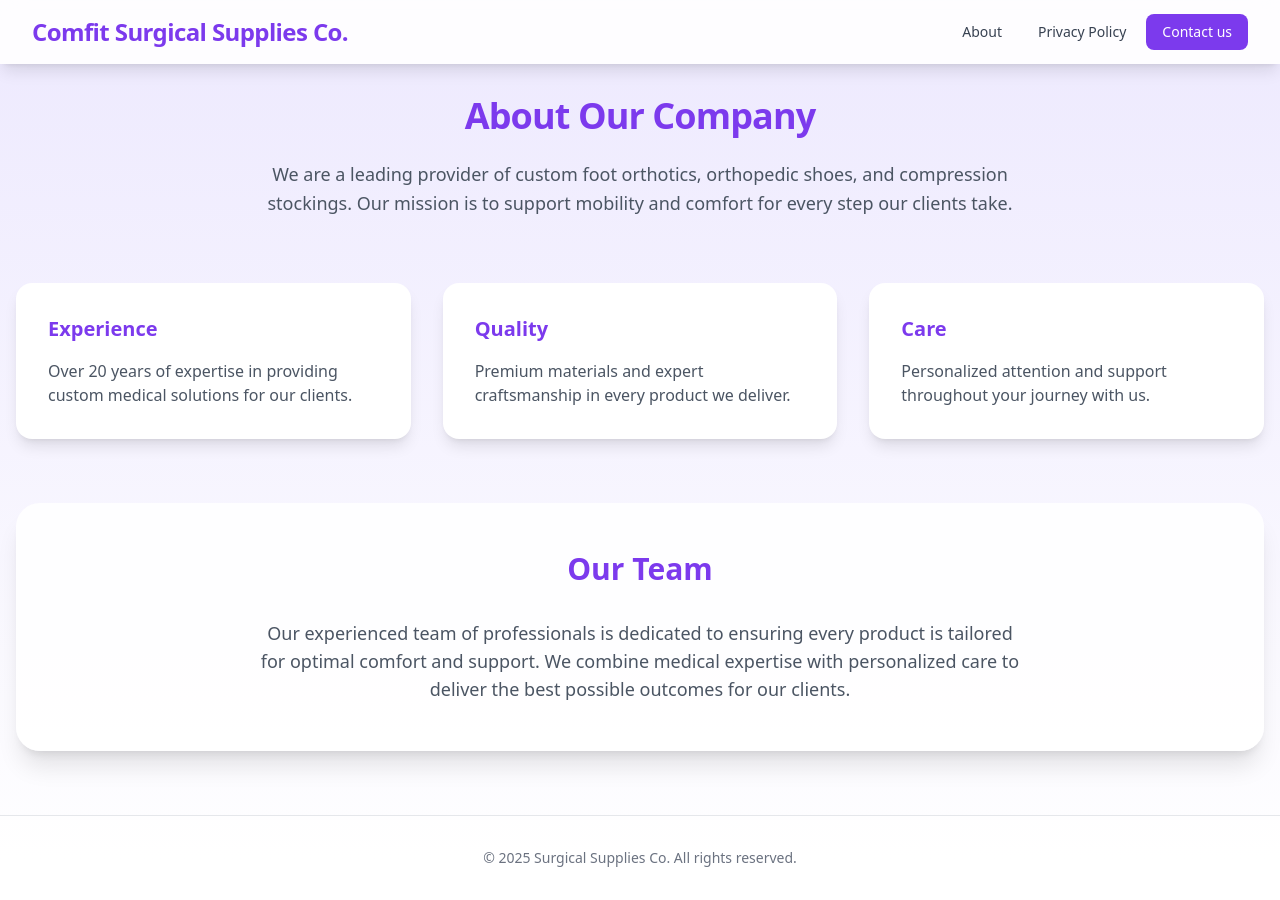
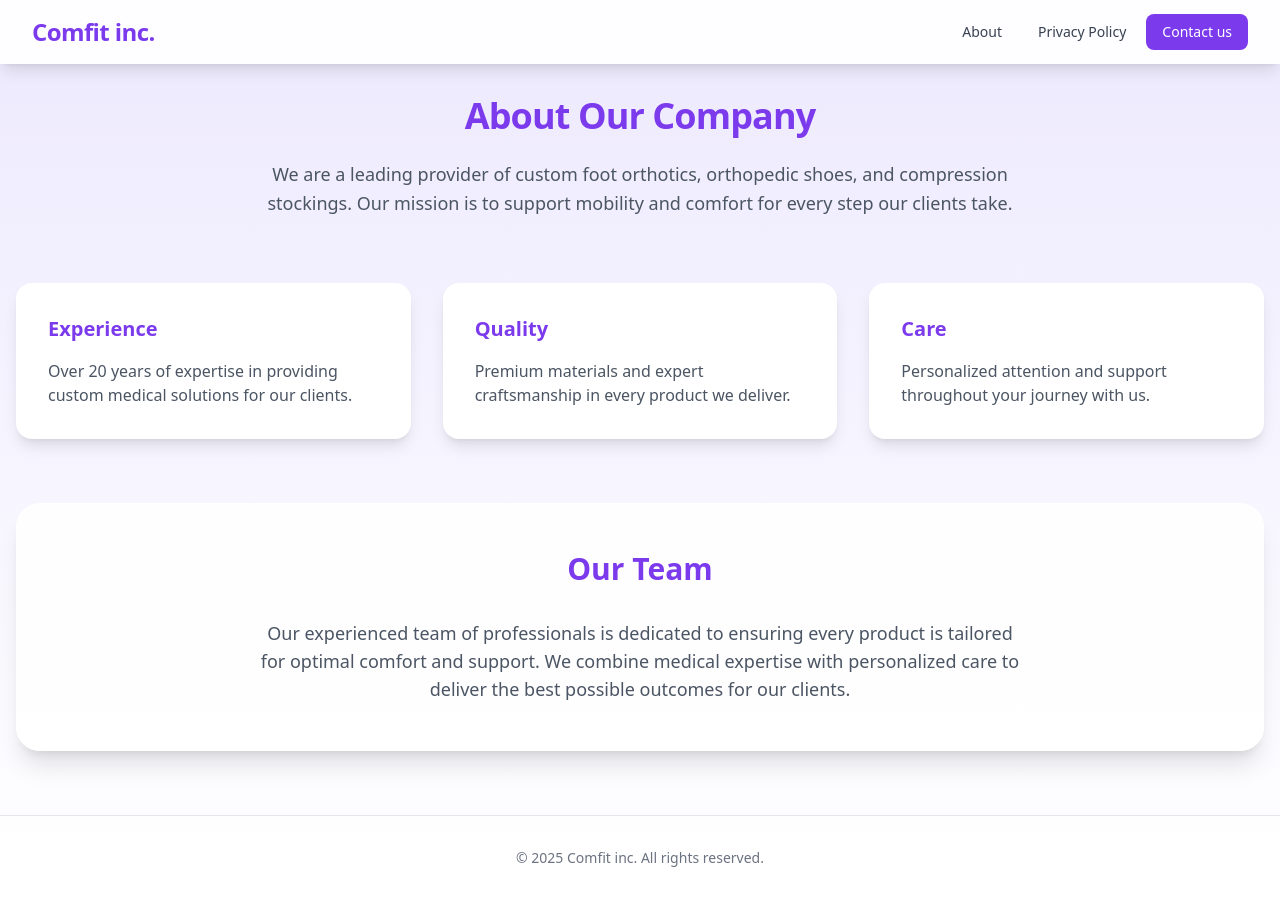
Before and after one commit to RobHurts/Comfit, a plain HTML site: page about.html in a window 1280 px wide. Drawn offline with nearby package versions, Linux system fonts and the light colour scheme.

Commit message:
Changed Some Description

```diff
--- a/about.html
+++ b/about.html
@@ -28,7 +28,7 @@
         <div class="max-w-7xl mx-auto px-4 sm:px-6 lg:px-8">
             <div class="flex justify-between items-center h-16">
                 <a href="index.html" class="hover:opacity-80 transition">
-                    <h1 class="text-2xl font-extrabold text-primary-dark tracking-tight">Comfit Surgical Supplies Co.</h1>
+                    <h1 class="text-2xl font-extrabold text-primary-dark tracking-tight">Comfit inc.</h1>
                 </a>
                 <nav class="flex space-x-1">
                     <a href="about.html" class="px-4 py-2 text-sm font-medium text-gray-700 hover:text-primary-dark hover:bg-primary-light rounded-lg transition">About</a>
@@ -80,7 +80,7 @@
     <!-- Footer -->
     <footer class="bg-white/80 border-t border-gray-200 mt-auto">
         <div class="max-w-7xl mx-auto py-8 px-4 text-center">
-            <p class="text-sm text-gray-500">&copy; 2025 Surgical Supplies Co. All rights reserved.</p>
+            <p class="text-sm text-gray-500">&copy; 2025 Comfit inc. All rights reserved.</p>
         </div>
     </footer>
 </body>
```
Also changed, not shown: contact.html (+2 -2 lines), index.html (+11 -5 lines), privacy-policy.html (+2 -2 lines), 1 other file.
